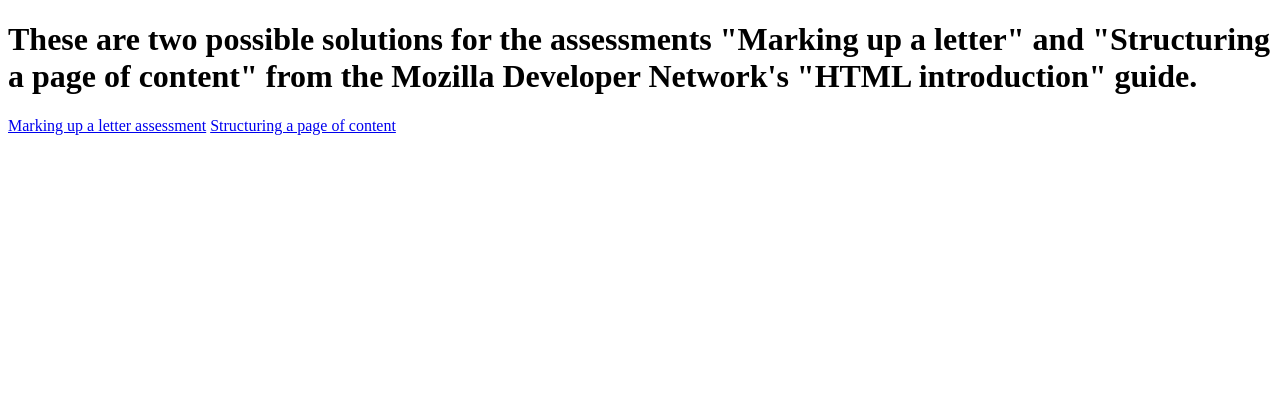
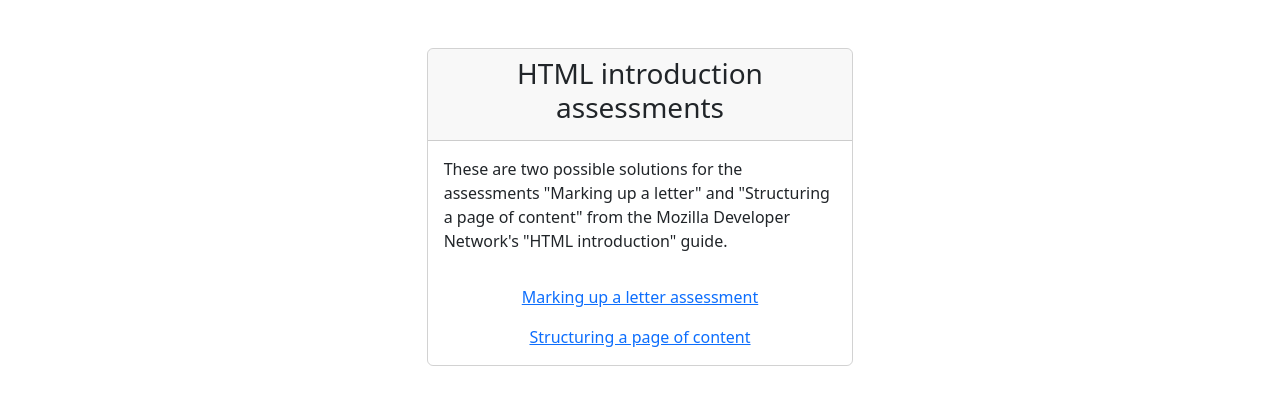
Before and after one commit to Alejandro-M-Cruz/Alejandro-M-Cruz.github.io, a plain HTML site: page index.html in a window 1280 px wide. Drawn offline with nearby package versions, Linux system fonts and the light colour scheme.

Commit message:
Added styles via bootstrap to the index page

```diff
--- a/index.html
+++ b/index.html
@@ -5,18 +5,29 @@
     <meta name="viewport"
           content="width=device-width, user-scalable=no, initial-scale=1.0, maximum-scale=1.0, minimum-scale=1.0">
     <meta http-equiv="X-UA-Compatible" content="ie=edge">
+    <meta name="author" content="Alejandro Cruz">
     <title>HTML introduction assessments</title>
+    <link href="https://cdn.jsdelivr.net/npm/bootstrap@5.3.2/dist/css/bootstrap.min.css" rel="stylesheet" integrity="sha384-T3c6CoIi6uLrA9TneNEoa7RxnatzjcDSCmG1MXxSR1GAsXEV/Dwwykc2MPK8M2HN" crossorigin="anonymous">
 </head>
-<body>
-    <header>
-        <h1>
-            These are two possible solutions for the assessments "Marking up a letter" and "Structuring a page of
-            content" from the Mozilla Developer Network's "HTML introduction" guide.
-        </h1>
+<body class="card my-5 col-11 col-md-6 col-xl-4 mx-auto">
+    <header class="card-header">
+        <h1 class="card-title fs-3 text-center">HTML introduction assessments</h1>
     </header>
-    <main>
-        <a href="marking-up-a-letter/letter.html" title="Marking up a letter assessment">Marking up a letter assessment</a>
-        <a href="structuring-a-page-of-content/content-page.html" title="Structuring a page of content">Structuring a page of content</a>
+    <main class="card-body">
+        <section class="d-flex flex-column align-items-center gap-3">
+            <p>
+                These are two possible solutions for the assessments "Marking up a letter" and "Structuring a page of
+                content" from the Mozilla Developer Network's "HTML introduction" guide.
+            </p>
+            <a href="marking-up-a-letter/letter.html" title="Marking up a letter assessment">
+                Marking up a letter assessment
+            </a>
+            <a href="structuring-a-page-of-content/content-page.html" title="Structuring a page of content">
+                Structuring a page of content
+            </a>
+        </section>
     </main>
+
+    <script src="https://cdn.jsdelivr.net/npm/bootstrap@5.3.2/dist/js/bootstrap.bundle.min.js" integrity="sha384-C6RzsynM9kWDrMNeT87bh95OGNyZPhcTNXj1NW7RuBCsyN/o0jlpcV8Qyq46cDfL" crossorigin="anonymous"></script>
 </body>
 </html>
```
